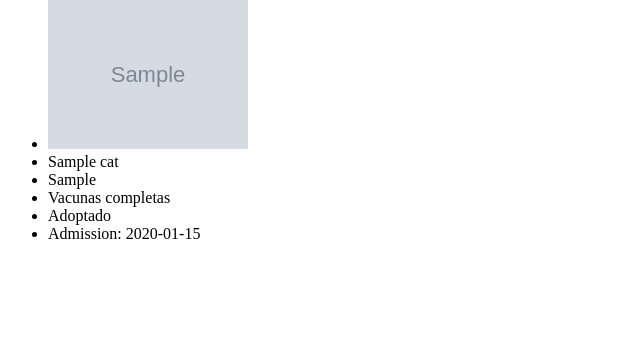
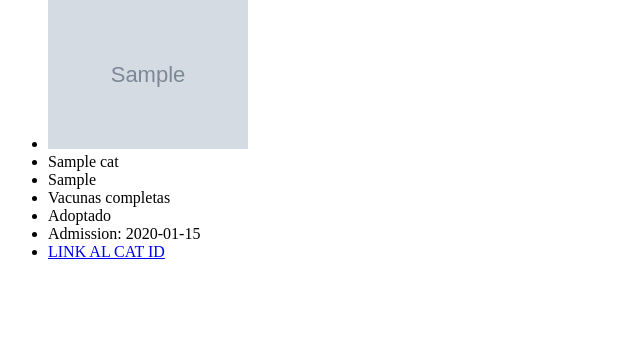
Before and after one commit to nico-bt/cat-shelter, a Node server app: page /cats in a window 1280 px wide. Shown: the part 188-534 px from the top of the page, without its empty margins (0-640 px from the left). Run offline with Node 20, Linux system fonts and the light colour scheme; tables that the repository leaves empty hold one stand-in row (values such as "Sample post"); grey boxes marked "Sample" are stand-in pictures; some libraries are stand-ins or nearby versions.

Commit message:
Add link to specific cat (cat\:id)

```diff
--- a/views/cats/index.ejs
+++ b/views/cats/index.ejs
@@ -6,6 +6,7 @@
 
     <label for="searchAge">Search by age</label>
     <input id="searchAge" type="text" name="searchAge" placeholder="dias - meses - año/s" value="<%= locals.ageSearch %>">
+
     <button type="submit">Search</button>
 </form>
 
@@ -18,6 +19,7 @@
             <li><%- cat.vaccinated? "Vacunas completas" : "Falta completar esquema de vacunación" %> </li>
             <li><%- cat.adopted? "Adoptado" : "En adopción" %> </li>
             <li>Admission: <%= cat.admissionDate.toISOString().split("T")[0] %> </li>
+            <li><a href="/cats/<%=cat.id %>">LINK AL CAT ID</a></li>
         </ul>
     </div>
 <% }) %>
```
